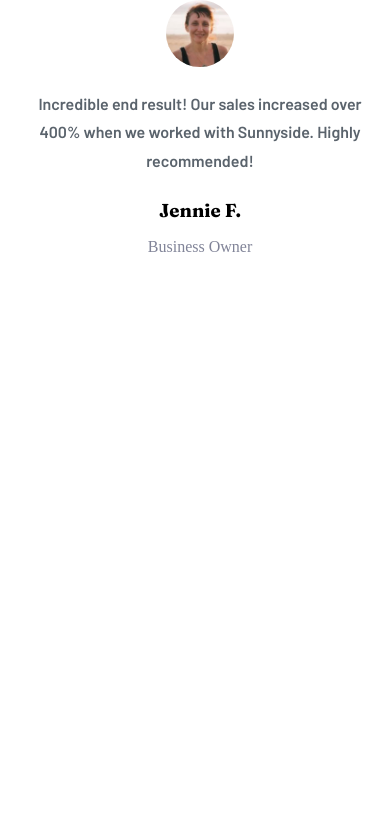
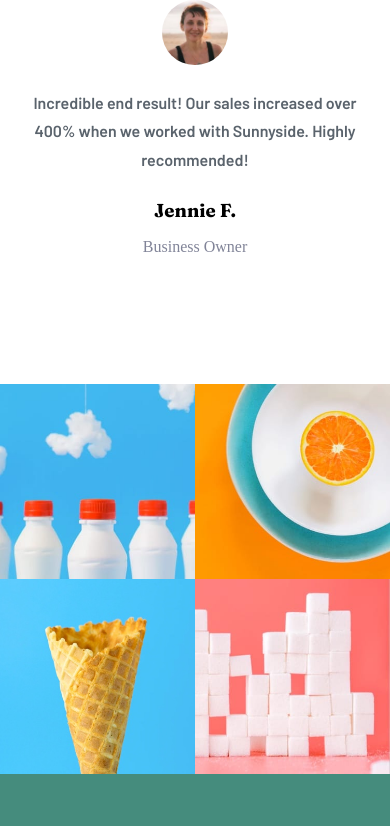
Before and after one commit to ArthurGehlen/agencyLandingPage, a React (Vite) app: page / in a window 390 px wide. Shown: the part 5135-5961 px from the top of the page. Before the commit the page ends 5519 px from the top, so only its background shows below. Built offline with nearby package versions, Linux system fonts and the light colour scheme.

Commit message:
feat/Página finalizada faltando apenas o menu do header mobile e alguns active states

```diff
--- a/src/App.css
+++ b/src/App.css
@@ -23,13 +23,14 @@
   margin: 6rem auto;
   width: fit-content;
   text-align: center;
+  max-width: 100vw;
 }
 
 .testimonials_wrapper h2 {
   text-transform: uppercase;
-  font-family: 'Fraunces', sans-serif;
+  font-family: "Fraunces", sans-serif;
   color: hsl(210, 4%, 67%);
-  letter-spacing: .35rem;
+  letter-spacing: 0.35rem;
   font-size: 1.2rem;
 }
 
@@ -40,3 +41,91 @@
   flex-wrap: wrap;
   gap: 4rem;
 }
+
+.image_shown {
+  display: grid;
+  grid-template-columns: repeat(4, 1fr);
+  max-width: 100vw;
+}
+
+.image {
+  aspect-ratio: 1 / 1;
+  background-size: cover;
+  background-repeat: no-repeat;
+  background-position: center;
+}
+
+@media (max-width: 768px) {
+  .image_shown {
+    grid-template-columns: repeat(2, 1fr);
+  }
+}
+
+.milkbottle {
+  background-image: url(./images/desktop/image-gallery-milkbottles.jpg);
+}
+
+.orange {
+  background-image: url(./images/desktop/image-gallery-orange.jpg);
+}
+
+.cone {
+  background-image: url(./images/desktop/image-gallery-cone.jpg);
+}
+
+.sugarcubes {
+  background-image: url(./images/desktop/image-gallery-sugarcubes.jpg);
+}
+
+@media screen and (max-width: 626px) {
+  .milkbottle {
+    background-image: url(./images/mobile/image-gallery-milkbottles.jpg);
+  }
+
+  .orange {
+    background-image: url(./images/mobile/image-gallery-orange.jpg);
+  }
+
+  .cone {
+    background-image: url(./images/mobile/image-gallery-cone.jpg);
+  }
+
+  .sugarcubes {
+    background-image: url(./images/mobile/image-gallery-sugar-cubes.jpg);
+  }
+}
+
+footer {
+  padding: 2rem 4rem;
+  background-color: hsl(167, 34%, 41%);
+  max-width: 100vw;
+  height: 20rem;
+  display: flex;
+  flex-direction: column;
+  align-items: center;
+  justify-content: center;
+  gap: 3.5rem;
+}
+
+footer .footer_links {
+  display: flex;
+  gap: 2.75rem;
+  font-family: "Barlow", sans-serif;
+  color: hsl(167, 40%, 24%);
+  transition: .4 ease color;
+}
+
+footer .footer_links li:hover {
+  color: hsl(0, 0%, 100%);
+}
+
+footer .social_links {
+  display: flex;
+  align-items: center;
+  gap: 1.5rem;
+  margin-top: 2rem;
+}
+
+footer .social_links img:hover > svg {
+  fill: hsl(0, 0%, 100%);
+}
--- a/src/App.jsx
+++ b/src/App.jsx
@@ -10,10 +10,16 @@
 // Images
 import image_transform from "./images/desktop/image-transform.jpg";
 import image_stand_out from "./images/desktop/image-stand-out.jpg";
+import { footer_logo } from "./components/FooterLogo";
 // Images - Clients
 import image_emily from "./images/image-emily.jpg";
 import image_jennie from "./images/image-jennie.jpg";
 import image_thomas from "./images/image-thomas.jpg";
+// Images - Socials
+import facebook from "./images/icon-facebook.svg";
+import instagram from "./images/icon-instagram.svg";
+import twitter from "./images/icon-twitter.svg";
+import pinterest from "./images/icon-pinterest.svg";
 
 function App() {
   return (
@@ -72,6 +78,26 @@
           />
         </div>
       </div>
+      <div className="image_shown">
+        <div className="image milkbottle"></div>
+        <div className="image orange"></div>
+        <div className="image cone"></div>
+        <div className="image sugarcubes"></div>
+      </div>
+      <footer>
+        <div className="footer_logo">{footer_logo}</div>
+        <ul className="footer_links">
+          <li>About</li>
+          <li>Services</li>
+          <li>Projects</li>
+        </ul>
+        <div className="social_links">
+          <img src={facebook} alt="Facebook icon" />
+          <img src={instagram} alt="Instagram icon" />
+          <img src={twitter} alt="Twitter icon" />
+          <img src={pinterest} alt="Pinterest icon" />
+        </div>
+      </footer>
     </>
   );
 }
--- a/src/components/Header.css
+++ b/src/components/Header.css
@@ -40,12 +40,12 @@
   font-weight: 700;
   text-transform: uppercase;
   color: hsl(212, 27%, 19%);
-  transition: .4s ease background-color, color;
+  transition: 0.4s ease background-color, color;
 }
 
 .contact_btn:hover {
-    background-color: hsla(0, 0%, 100%, .4);
-    color: hsl(0, 0%, 100%);
+  background-color: hsla(0, 0%, 100%, 0.4);
+  color: hsl(0, 0%, 100%);
 }
 
 .slogan_wrapper {
```
Also changed, not shown: src/components/FooterLogo.jsx (added, +9 -0 lines).
